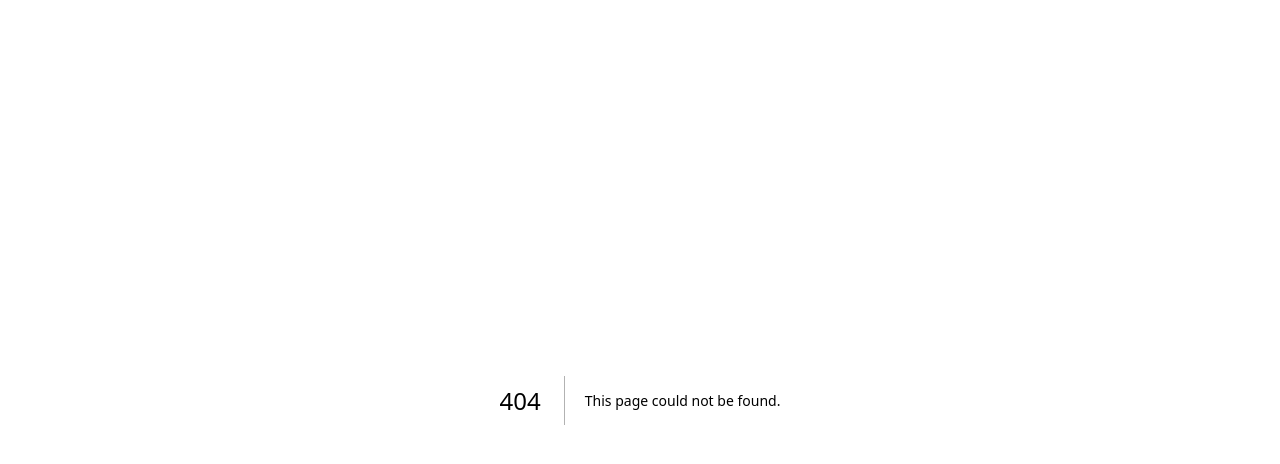
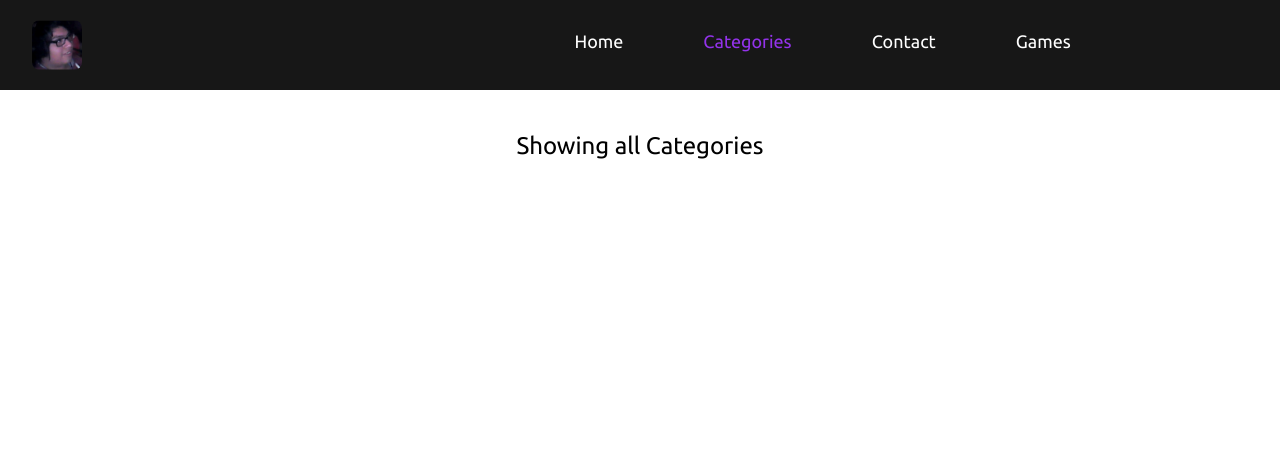
Before and after one commit to tvalverdes/gamenext, a Next.js app: page /categories in a window 1280 px wide. Before the commit this address had no page. Shown: the top 464 px of the page. Built offline with nearby package versions, Linux system fonts and the light colour scheme.

Commit message:
API connected & global added

```diff
--- a/components/button.jsx
+++ b/components/button.jsx
@@ -1,8 +1,8 @@
 
-export function Button({ text }){
+export function Button({ text, link }){
   return(
     <div className="flex items-center justify-center w-auto my-10">
-    <button className="bg-neutral-900 hover:bg-neutral-700 w-96 h-11 mx-5 text-white font-bold py-2 px-4 rounded"> {text} </button>
+    <a href={link} className="select-none bg-neutral-900 hover:bg-neutral-700 w-96 h-11 mx-5 text-white text-center font-bold py-2 px-4 rounded"> {text} </a>
     </div>
   );
 }
--- a/components/categoryCard.jsx
+++ b/components/categoryCard.jsx
@@ -1,9 +1,10 @@
 import Image from "next/image";
 
-export function CategoryCard({ url, category, alt }) {
+export function CategoryCard({ url, category, alt, sendTo }) {
   const route = "/img/category/";
   return (
     <div className="group relative max-w-[300px] max-h-[300px] min-w-300px">
+      <a href={ sendTo }>
       <div className="w-full h-full absolute rounded-lg bg-slate-600/0 group-hover:bg-slate-800/40">
         <div className="flex w-full h-full justify-center items-center">
         <h3 className="absolute text-white select-none  opacity-0 group-hover:opacity-100">{ category }</h3>
@@ -16,6 +17,7 @@ export function CategoryCard({ url, category, alt }) {
         className="rounded-lg shadow-lg "
         alt={alt}
       />
+     </a>
     </div>
   );
 }
--- a/components/navbar.jsx
+++ b/components/navbar.jsx
@@ -2,8 +2,11 @@ import Link from "next/link";
 import Image from "next/image";
 import { use, useState } from "react";
 import Head from 'next/head';
+import { useRouter } from "next/router";
 
 export function Navbar({ title, description }) {
+  const {asPath} = useRouter();
+  console.log(asPath);
   const [navbar, setNavbar] = useState(false);
   return (
     <>
@@ -48,25 +51,25 @@ export function Navbar({ title, description }) {
                 navbar ? 'p-12 md:p-0 block' : 'hidden'
               }`}
             >
-              <ul className="h-screen md:h-auto items-center justify-start md:flex">
-                <li className="border-white border-b-2 pb-4 text-lg text-white md:border-none py-2  md:pr-10 text-center md:hover:text-purple-600 md:hover:bg-transparent">
-                  <Link href="#about" onClick={() => setNavbar(!navbar)}>
-                    About
+              <ul className="h-screen md:h-auto text-center items-center justify-start md:flex">
+                <li className="border-white border-b-2 pb-4 text-lg text-white md:border-none py-2  md:pr-10  md:hover:bg-transparent">
+                  <Link href="/" className={asPath === "/" ? "text-purple-600" : "hover:text-purple-600"} onClick={() => setNavbar(!navbar)}>
+                    Home
                   </Link>
                 </li>
-                <li className="border-white border-b-2 pb-4 text-lg text-white md:border-none py-2 md:px-10 text-center  md:hover:text-purple-600 md:hover:bg-transparent">
-                  <Link href="#blog" onClick={() => setNavbar(!navbar)}>
-                    Blogs
+                <li className="border-white border-b-2 pb-4 text-lg text-white md:border-none py-2 md:px-10  md:hover:bg-transparent">
+                  <Link href="/categories" className={asPath === "/categories" ? "text-purple-600" : "hover:text-purple-600"} onClick={() => setNavbar(!navbar)}>
+                    Categories
                   </Link>
                 </li>
-                <li className="border-white border-b-2 pb-4 text-lg text-white md:border-none py-2 md:px-10 text-center  md:hover:text-purple-600 md:hover:bg-transparent">
-                  <Link href="#contact" onClick={() => setNavbar(!navbar)}>
+                <li className="border-white border-b-2 pb-4 text-lg text-white md:border-none py-2 md:px-10  md:hover:bg-transparent">
+                  <Link href="/contact" className={asPath === "/contact" ? "text-purple-600" : "hover:text-purple-600"} onClick={() => setNavbar(!navbar)}>
                     Contact
                   </Link>
                 </li>
-                <li className="border-white border-b-2 pb-4 text-lg text-white md:border-none py-2 md:px-10 text-center   md:hover:text-purple-600 md:hover:bg-transparent">
-                  <Link href="#projects" onClick={() => setNavbar(!navbar)}>
-                    Projects
+                <li className="border-white border-b-2 pb-4 text-lg text-white md:border-none py-2 md:px-10   md:hover:bg-transparent">
+                  <Link href="/games" className={asPath === "/games" ? "text-purple-600" : "hover:text-purple-600"} onClick={() => setNavbar(!navbar)}>
+                    Games
                   </Link>
                 </li>
               </ul>
--- /dev/null
+++ b/global.js
@@ -0,0 +1,234 @@
+
+//API restrictions, needed to create the array
+export const categories = [
+  {
+    url: "mmorpg.webp",
+    alt: "mmorpg category",
+    category: "MMORPG",
+    sendTo: "/mmorpg",
+  },
+  {
+    url: "shooter.webp",
+    alt: "shooter category",
+    category: "SHOOTER",
+    sendTo: "/shooter",
+  },
+  {
+    url: "strategy.webp",
+    alt: "strategy category",
+    category: "STRATEGY",
+    sendTo: "/strategy",
+  },
+  { url: "moba.webp", alt: "moba category", category: "MOBA", sendTo: "/moba" },
+  {
+    url: "racing.webp",
+    alt: "racing category",
+    category: "RACING",
+    sendTo: "/racing",
+  },
+  {
+    url: "sports.webp",
+    alt: "sports category",
+    category: "SPORTS",
+    sendTo: "/sports",
+  },
+  {
+    url: "social.webp",
+    alt: "social category",
+    category: "SOCIAL",
+    sendTo: "/social",
+  },
+  {
+    url: "sandbox.webp",
+    alt: "sandbox category",
+    category: "SANDBOX",
+    sendTo: "/sandbox",
+  },
+  {
+    url: "open-world.webp",
+    alt: "open-world category",
+    category: "OPEN-WORLD",
+    sendTo: "/open-world",
+  },
+  {
+    url: "survival.webp",
+    alt: "survival category",
+    category: "SURVIVAL",
+    sendTo: "/survival",
+  },
+  { url: "pvp.webp", alt: "pvp category", category: "PVP", sendTo: "/pvp" },
+  { url: "pve.webp", alt: "pve category", category: "PVE", sendTo: "/pve" },
+  {
+    url: "pixel.webp",
+    alt: "pixel category",
+    category: "PIXEL",
+    sendTo: "/pixel",
+  },
+  {
+    url: "voxel.webp",
+    alt: "voxel category",
+    category: "VOXEL",
+    sendTo: "/voxel",
+  },
+  {
+    url: "zombie.webp",
+    alt: "zombie category",
+    category: "ZOMBIE",
+    sendTo: "/zombie",
+  },
+  {
+    url: "turn-based.webp",
+    alt: "turn-based category",
+    category: "TURN-BASED",
+    sendTo: "/turn-based",
+  },
+  {
+    url: "first-person.webp",
+    alt: "first-person category",
+    category: "FIRST-PERSON",
+    sendTo: "/first-person",
+  },
+  {
+    url: "third-Person.webp",
+    alt: "third-Person category",
+    category: "THIRD-PERSON",
+    sendTo: "/third-Person",
+  },
+  {
+    url: "top-down.webp",
+    alt: "top-down category",
+    category: "TOP-DOWN",
+    sendTo: "/top-down",
+  },
+  { url: "tank.webp", alt: "tank category", category: "TANK", sendTo: "/tank" },
+  {
+    url: "space.webp",
+    alt: "space category",
+    category: "SPACE",
+    sendTo: "/space",
+  },
+  {
+    url: "sailing.webp",
+    alt: "sailing category",
+    category: "SAILING",
+    sendTo: "/sailing",
+  },
+  {
+    url: "side-scroller.webp",
+    alt: "side-scroller category",
+    category: "SIDE-SCROLLER",
+    sendTo: "/side-scroller",
+  },
+  {
+    url: "superhero.webp",
+    alt: "superhero category",
+    category: "SUPERHERO",
+    sendTo: "/superhero",
+  },
+  {
+    url: "permadeath.webp",
+    alt: "permadeath category",
+    category: "PERMADEATH",
+    sendTo: "/permadeath",
+  },
+  { url: "card.webp", alt: "card category", category: "CARD", sendTo: "/card" },
+  {
+    url: "battle-royale.webp",
+    alt: "battle-royale category",
+    category: "BATTLE-ROYALE",
+    sendTo: "/battle-royale",
+  },
+  { url: "mmo.webp", alt: "mmo category", category: "MMO", sendTo: "/mmo" },
+  {
+    url: "mmofps.webp",
+    alt: "mmofps category",
+    category: "MMOFPS",
+    sendTo: "/mmofps",
+  },
+  {
+    url: "mmotps.webp",
+    alt: "mmotps category",
+    category: "MMOTPS",
+    sendTo: "/mmotps",
+  },
+  { url: "3d.webp", alt: "3d category", category: "3D", sendTo: "/3d" },
+  { url: "2d.webp", alt: "2d category", category: "2D", sendTo: "/2d" },
+  {
+    url: "anime.webp",
+    alt: "anime category",
+    category: "ANIME",
+    sendTo: "/anime",
+  },
+  {
+    url: "fantasy.webp",
+    alt: "fantasy category",
+    category: "FANTASY",
+    sendTo: "/fantasy",
+  },
+  {
+    url: "sci-fi.webp",
+    alt: "sci-fi category",
+    category: "SCI-FI",
+    sendTo: "/sci-fi",
+  },
+  {
+    url: "fighting.webp",
+    alt: "fighting category",
+    category: "FIGHTING",
+    sendTo: "/fighting",
+  },
+  {
+    url: "action-rpg.webp",
+    alt: "action-rpg category",
+    category: "ACTION-RPG",
+    sendTo: "/action-rpg",
+  },
+  {
+    url: "action.webp",
+    alt: "action category",
+    category: "ACTION",
+    sendTo: "/action",
+  },
+  {
+    url: "military.webp",
+    alt: "military category",
+    category: "MILITARY",
+    sendTo: "/military",
+  },
+  {
+    url: "martial-arts.webp",
+    alt: "martial-arts category",
+    category: "MARTIAL-ARTS",
+    sendTo: "/martial-arts",
+  },
+  {
+    url: "flight.webp",
+    alt: "flight category",
+    category: "FLIGHT",
+    sendTo: "/flight",
+  },
+  {
+    url: "low-spec.webp",
+    alt: "low-spec category",
+    category: "LOW-SPEC",
+    sendTo: "/low-spec",
+  },
+  {
+    url: "tower-defense.webp",
+    alt: "tower-defense category",
+    category: "TOWER-DEFENSE",
+    sendTo: "/tower-defense",
+  },
+  {
+    url: "horror.webp",
+    alt: "horror category",
+    category: "HORROR",
+    sendTo: "/horror",
+  },
+  {
+    url: "mmorts.webp",
+    alt: "mmorts category",
+    category: "MMORTS",
+    sendTo: "/mmorts",
+  },
+];
--- a/package.json
+++ b/package.json
@@ -10,6 +10,8 @@
   },
   "dependencies": {
     "@next/font": "13.1.6",
+    "axios": "^1.3.2",
+    "dotenv": "^16.0.3",
     "eslint": "8.33.0",
     "eslint-config-next": "13.1.6",
     "next": "13.1.6",
--- a/pages/categories/[categoryName].js
+++ b/pages/categories/[categoryName].js
@@ -1,11 +1,36 @@
 import { useRouter } from 'next/router'
+import axios from 'axios';
 
-export default function CategoryName() {
-  const router = useRouter();
-  const categoryName = router.query.categoryName;
+export default function CategoryName( {games} ) {
   return(
   <>
-  <p>Post: {categoryName}</p>
+  {
+    games.map((game) => (
+      <div key={game.id}>{game.title}</div>
+    ))}
   </>
   );
 }
+
+
+
+export async function getServerSideProps (context){
+
+  const categoryName = context.query.categoryName;
+  try {
+    const headers = {
+      'X-RapidAPI-Key': process.env.API_KEY,
+      'X-RapidAPI-Host': process.env.API_HOST,
+    }
+  var {data} = await axios.get(process.env.BASE_URL + `category=${categoryName}`, headers);
+  return ({
+    props: {
+      games: data
+    }
+  })
+  } catch (error) {
+    return {
+      notFound: true,
+    }
+  }
+}
--- /dev/null
+++ b/pages/categories/index.js
@@ -0,0 +1,32 @@
+import { CategoryCard } from "@/components/categoryCard";
+import { Navbar } from "@/components/navbar";
+import {categories} from "@/global";
+import { useEffect, useState } from "react";
+
+export default function Categories () {
+
+  const [index, setIndex] = useState(0);
+
+  useEffect(() =>{
+
+  })
+
+  return(
+  <>
+  {console.log([categories])}
+  <Navbar />
+  <div className="w-full flex justify-center items-center my-10">
+    <h1 className="text-2xl">Showing all Categories</h1>
+  </div>
+  <div className='w-full flex items-center justify-center'>
+        <div className='w-3/4'>
+      <div className='w-full grid justify-items-center grid-cols-1 gap-5 md:gap-3 sm:grid-cols-2 md:grid-cols-3 lg:grid-cols-4'>
+        <div id="categories">
+
+        </div>
+      </div>
+      </div>
+      </div>
+  </>
+  );
+}
--- /dev/null
+++ b/pages/contact.js
@@ -0,0 +1,11 @@
+import { Navbar } from "@/components/navbar";
+
+
+
+export default function Contact () {
+  return(
+  <>
+  <Navbar />
+  </>
+  );
+}
--- /dev/null
+++ b/pages/games/index.js
@@ -0,0 +1,11 @@
+import { Navbar } from "@/components/navbar";
+
+
+
+export default function Games () {
+  return(
+  <>
+  <Navbar />
+  </>
+  );
+}
--- a/pages/index.js
+++ b/pages/index.js
@@ -20,14 +20,14 @@ export default function Home() {
       <div className='w-full flex items-center justify-center'>
         <div className='w-3/4'>
       <div className='w-full grid justify-items-center grid-cols-1 gap-5 md:gap-3 sm:grid-cols-2 md:grid-cols-3 lg:grid-cols-4'>
-      <CategoryCard url="shooter.webp" alt="Shooter Category" category="SHOOTER"/>
-      <CategoryCard url="strategy.webp" alt="Strategy Category" category="STRATEGY"/>
-      <CategoryCard url="moba.webp" alt="MOBA Category" category="MOBA"/>
-      <CategoryCard url="open-world.webp" alt="Open World Category" category="OPEN-WORLD"/>
+      <CategoryCard url="shooter.webp" alt="Shooter Category" category="SHOOTER" sendTo="/categories/shooter"/>
+      <CategoryCard url="strategy.webp" alt="Strategy Category" category="STRATEGY" sendTo="/categories/strategy"/>
+      <CategoryCard url="moba.webp" alt="MOBA Category" category="MOBA" sendTo="/categories/moba"/>
+      <CategoryCard url="open-world.webp" alt="Open World Category" category="OPEN-WORLD" sendTo="/categories/open-world"/>
       </div>
       </div>
       </div>
-      <Button text="Show all" />
+      <Button text="Show all" link="/categories" />
       <Footer />
 
 
```
Also changed, not shown: pages/games/[game].js (added), 1 other file (tests, documents, lock files or other folders).
